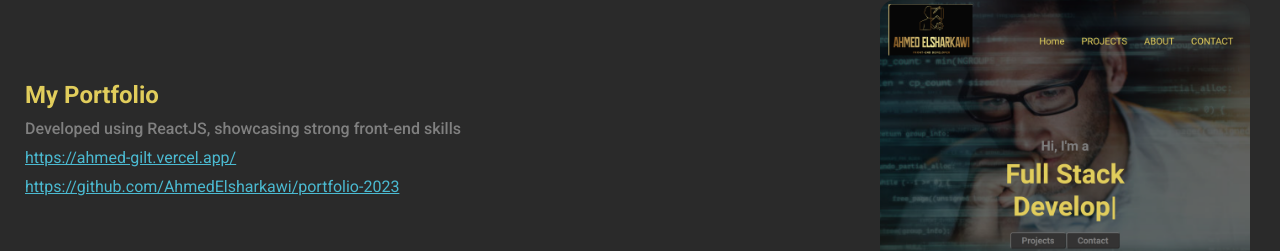
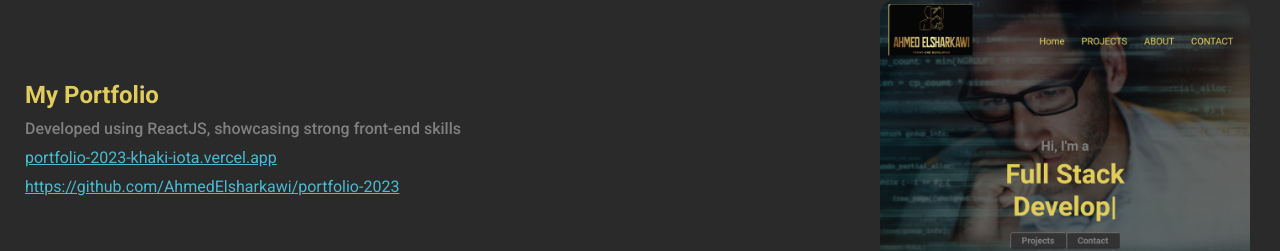
Before and after one commit to AhmedElsharkawi/portfolio-2023, a React (Create React App) app: page /projects in a window 1280 px wide. Shown: the part 1447-1698 px from the top of the page. Built offline with nearby package versions, Linux system fonts and the light colour scheme.

Commit message:
update potfolio link

```diff
--- a/src/Data/Data.js
+++ b/src/Data/Data.js
@@ -21,7 +21,7 @@ export const projects = [
         title:'My Portfolio',
         description:'Developed using ReactJS, showcasing strong front-end skills',
         image:'/portfolio/portfolio.png',
-        link:'https://ahmed-gilt.vercel.app/',
+        link:'portfolio-2023-khaki-iota.vercel.app',
         github:'https://github.com/AhmedElsharkawi/portfolio-2023'
 
     },
```
